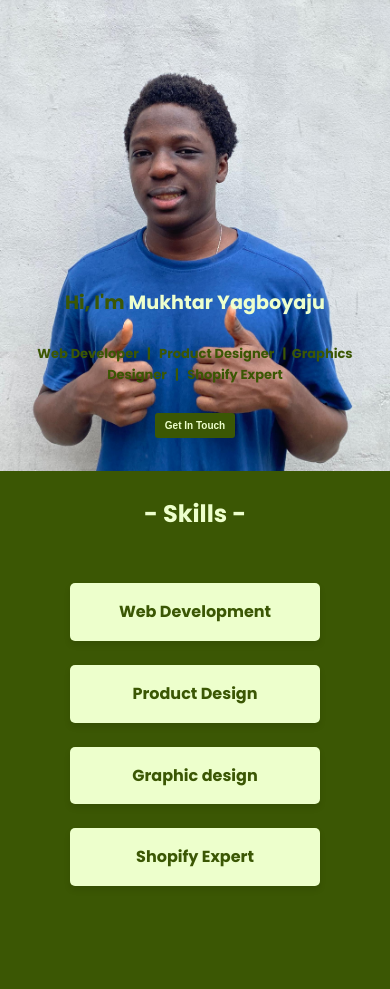
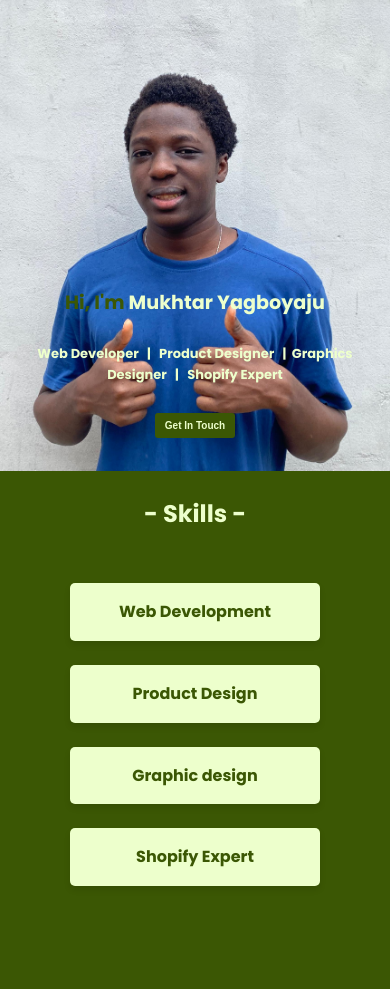
Before and after one commit to Mevnom/Mukhtar-s-portfolio, a plain HTML site: page index.html in a window 390 px wide. Shown: the part 109-1098 px from the top of the page. Drawn offline with Linux system fonts and the light colour scheme; a script that the page names is missing.

Commit message:
css element adjustments

```diff
--- a/portfolio.css
+++ b/portfolio.css
@@ -676,7 +676,7 @@ body {
     .hero p {
         font-size: small;
         margin-bottom: 0px;
-        color: #3B5704;
+        color: #EDFFCC;
     }
 
     .intro {
@@ -694,7 +694,7 @@ body {
     .skills {
         padding: 1.5em 1rem;
         text-align: center;
-        height: 530px;
+        height: 520px;
 
     }
 
@@ -770,7 +770,7 @@ body {
         /* Centers the image */
         background-repeat: no-repeat;
         /* Prevents tiling */
-        color: #3B5704;
+        color: #EDFFCC;
     }
 
     .about-content {
```
